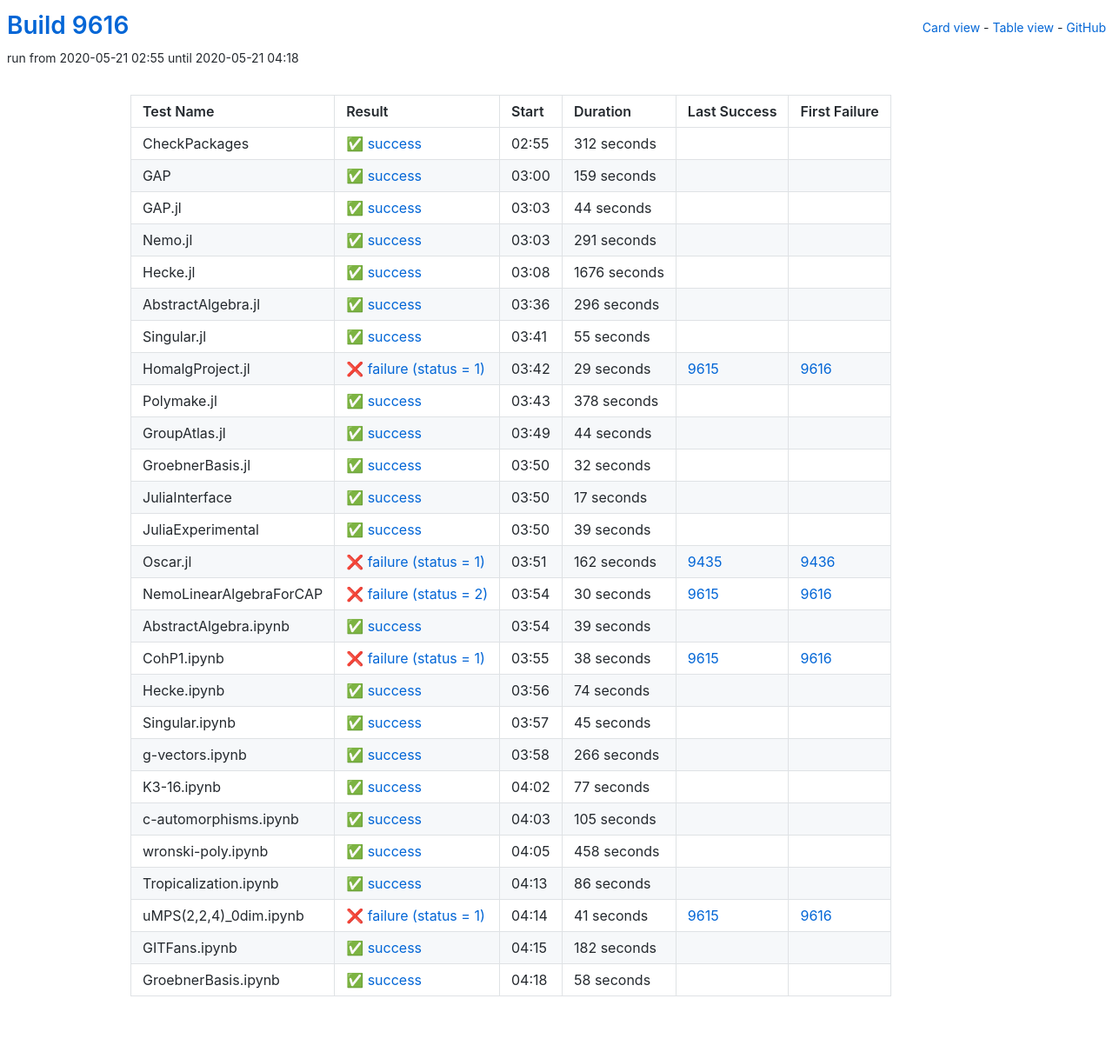
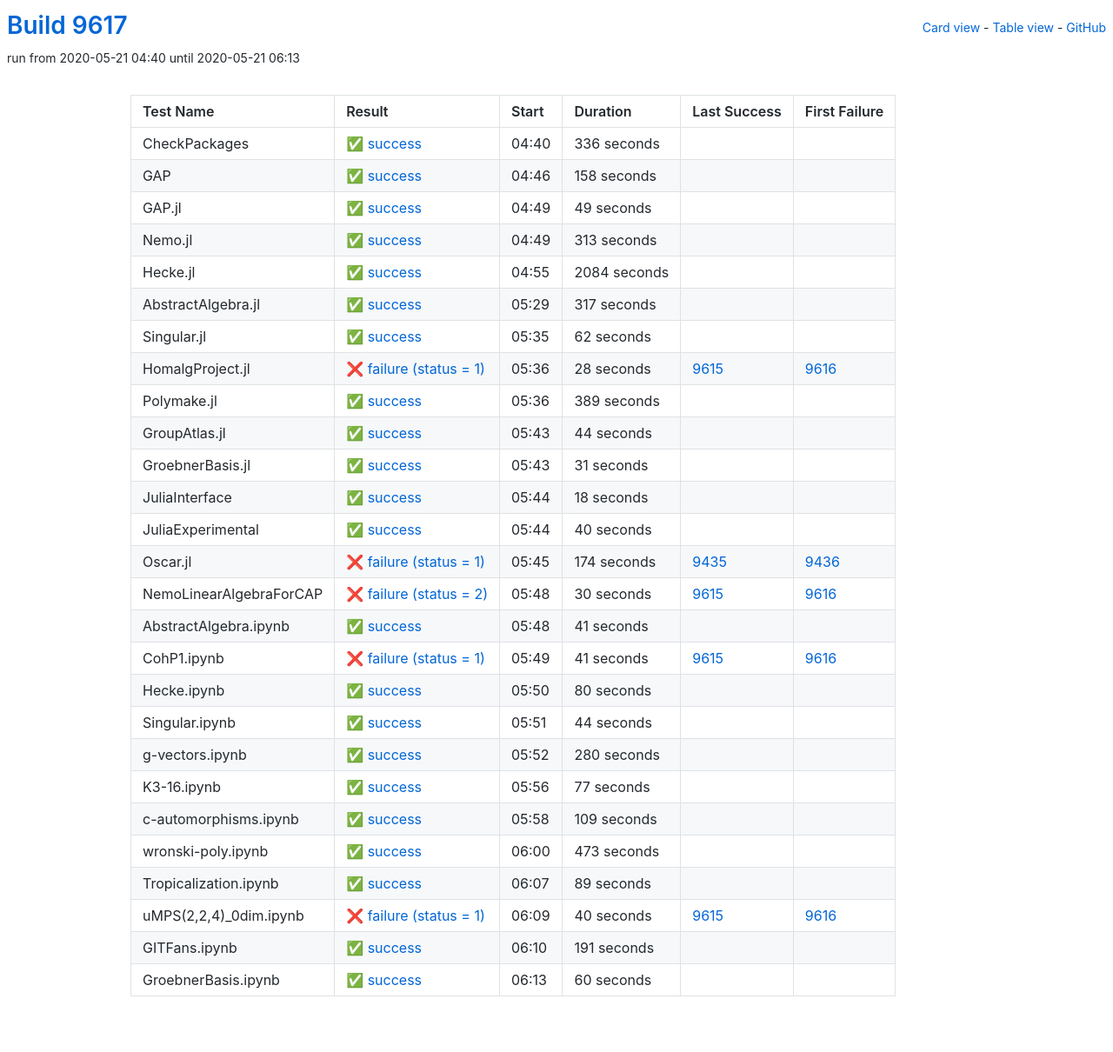
Before and after one commit to oscar-system/oscar-ci-status, a Jekyll site: the page built from table.html, in a window 1280 px wide. Shown: the whole page at 87% size. Built offline with Jekyll 4.4.1, drawn with Linux system fonts in a browser that asks for light colours.

Commit message:
Build 9617

```diff
--- a/_data/ci.yml
+++ b/_data/ci.yml
@@ -1,113 +1,113 @@
-build: 9616
-build_url: https://oscarci.mathematik.uni-kl.de/job/oscar/9616/
+build: 9617
+build_url: https://oscarci.mathematik.uni-kl.de/job/oscar/9617/
 job: oscar
 tests:
-- duration: 312
+- duration: 336
   exitcode: 0
   first_failure: false
   first_failure_url: null
   id: checkpackages
   last_success: false
   last_success_url: null
-  log: https://oscarci.mathematik.uni-kl.de/job/oscar/9616/artifact/logs/build-9616/CheckPackages.log
+  log: https://oscarci.mathematik.uni-kl.de/job/oscar/9617/artifact/logs/build-9617/CheckPackages.log
   name: CheckPackages
-  start: 2020-05-21 02:55
+  start: 2020-05-21 04:40
   status: success
   success: true
-- duration: 159
+- duration: 158
   exitcode: 0
   first_failure: false
   first_failure_url: null
   id: gap
   last_success: false
   last_success_url: null
-  log: https://oscarci.mathematik.uni-kl.de/job/oscar/9616/artifact/logs/build-9616/GAP.log
+  log: https://oscarci.mathematik.uni-kl.de/job/oscar/9617/artifact/logs/build-9617/GAP.log
   name: GAP
-  start: 2020-05-21 03:00
+  start: 2020-05-21 04:46
   status: success
   success: true
-- duration: 44
+- duration: 49
   exitcode: 0
   first_failure: false
   first_failure_url: null
   id: gap-jl
   last_success: false
   last_success_url: null
-  log: https://oscarci.mathematik.uni-kl.de/job/oscar/9616/artifact/logs/build-9616/GAP.jl.log
+  log: https://oscarci.mathematik.uni-kl.de/job/oscar/9617/artifact/logs/build-9617/GAP.jl.log
   name: GAP.jl
-  start: 2020-05-21 03:03
+  start: 2020-05-21 04:49
   status: success
   success: true
-- duration: 291
+- duration: 313
   exitcode: 0
   first_failure: false
   first_failure_url: null
   id: nemo-jl
   last_success: false
   last_success_url: null
-  log: https://oscarci.mathematik.uni-kl.de/job/oscar/9616/artifact/logs/build-9616/Nemo.jl.log
+  log: https://oscarci.mathematik.uni-kl.de/job/oscar/9617/artifact/logs/build-9617/Nemo.jl.log
   name: Nemo.jl
-  start: 2020-05-21 03:03
+  start: 2020-05-21 04:49
   status: success
   success: true
-- duration: 1676
+- duration: 2084
   exitcode: 0
   first_failure: false
   first_failure_url: null
   id: hecke-jl
   last_success: false
   last_success_url: null
-  log: https://oscarci.mathematik.uni-kl.de/job/oscar/9616/artifact/logs/build-9616/Hecke.jl.log
+  log: https://oscarci.mathematik.uni-kl.de/job/oscar/9617/artifact/logs/build-9617/Hecke.jl.log
   name: Hecke.jl
-  start: 2020-05-21 03:08
+  start: 2020-05-21 04:55
   status: success
   success: true
-- duration: 296
+- duration: 317
   exitcode: 0
   first_failure: false
   first_failure_url: null
   id: abstractalgebra-jl
   last_success: false
   last_success_url: null
-  log: https://oscarci.mathematik.uni-kl.de/job/oscar/9616/artifact/logs/build-9616/AbstractAlgebra.jl.log
+  log: https://oscarci.mathematik.uni-kl.de/job/oscar/9617/artifact/logs/build-9617/AbstractAlgebra.jl.log
   name: AbstractAlgebra.jl
-  start: 2020-05-21 03:36
+  start: 2020-05-21 05:29
   status: success
   success: true
-- duration: 55
+- duration: 62
   exitcode: 0
   first_failure: false
   first_failure_url: null
   id: singular-jl
   last_success: false
   last_success_url: null
-  log: https://oscarci.mathematik.uni-kl.de/job/oscar/9616/artifact/logs/build-9616/Singular.jl.log
+  log: https://oscarci.mathematik.uni-kl.de/job/oscar/9617/artifact/logs/build-9617/Singular.jl.log
   name: Singular.jl
-  start: 2020-05-21 03:41
+  start: 2020-05-21 05:35
   status: success
   success: true
-- duration: 29
+- duration: 28
   exitcode: 1
   first_failure: 9616
   first_failure_url: https://oscarci.mathematik.uni-kl.de/job/oscar/9616/
   id: homalgproject-jl
   last_success: 9615
   last_success_url: https://oscarci.mathematik.uni-kl.de/job/oscar/9615/
-  log: https://oscarci.mathematik.uni-kl.de/job/oscar/9616/artifact/logs/build-9616/HomalgProject.jl.log
+  log: https://oscarci.mathematik.uni-kl.de/job/oscar/9617/artifact/logs/build-9617/HomalgProject.jl.log
   name: HomalgProject.jl
-  start: 2020-05-21 03:42
+  start: 2020-05-21 05:36
   status: failure
   success: false
-- duration: 378
+- duration: 389
   exitcode: 0
   first_failure: false
   first_failure_url: null
   id: polymake-jl
   last_success: false
   last_success_url: null
-  log: https://oscarci.mathematik.uni-kl.de/job/oscar/9616/artifact/logs/build-9616/Polymake.jl.log
+  log: https://oscarci.mathematik.uni-kl.de/job/oscar/9617/artifact/logs/build-9617/Polymake.jl.log
   name: Polymake.jl
-  start: 2020-05-21 03:43
+  start: 2020-05-21 05:36
   status: success
   success: true
 - duration: 44
@@ -117,57 +117,57 @@
   id: groupatlas-jl
   last_success: false
   last_success_url: null
-  log: https://oscarci.mathematik.uni-kl.de/job/oscar/9616/artifact/logs/build-9616/GroupAtlas.jl.log
+  log: https://oscarci.mathematik.uni-kl.de/job/oscar/9617/artifact/logs/build-9617/GroupAtlas.jl.log
   name: GroupAtlas.jl
-  start: 2020-05-21 03:49
+  start: 2020-05-21 05:43
   status: success
   success: true
-- duration: 32
+- duration: 31
   exitcode: 0
   first_failure: false
   first_failure_url: null
   id: groebnerbasis-jl
   last_success: false
   last_success_url: null
-  log: https://oscarci.mathematik.uni-kl.de/job/oscar/9616/artifact/logs/build-9616/GroebnerBasis.jl.log
+  log: https://oscarci.mathematik.uni-kl.de/job/oscar/9617/artifact/logs/build-9617/GroebnerBasis.jl.log
   name: GroebnerBasis.jl
-  start: 2020-05-21 03:50
+  start: 2020-05-21 05:43
   status: success
   success: true
-- duration: 17
+- duration: 18
   exitcode: 0
   first_failure: false
   first_failure_url: null
   id: juliainterface
   last_success: false
   last_success_url: null
-  log: https://oscarci.mathematik.uni-kl.de/job/oscar/9616/artifact/logs/build-9616/JuliaInterface.log
+  log: https://oscarci.mathematik.uni-kl.de/job/oscar/9617/artifact/logs/build-9617/JuliaInterface.log
   name: JuliaInterface
-  start: 2020-05-21 03:50
+  start: 2020-05-21 05:44
   status: success
   success: true
-- duration: 39
+- duration: 40
   exitcode: 0
   first_failure: false
   first_failure_url: null
   id: juliaexperimental
   last_success: false
   last_success_url: null
-  log: https://oscarci.mathematik.uni-kl.de/job/oscar/9616/artifact/logs/build-9616/JuliaExperimental.log
+  log: https://oscarci.mathematik.uni-kl.de/job/oscar/9617/artifact/logs/build-9617/JuliaExperimental.log
   name: JuliaExperimental
-  start: 2020-05-21 03:50
+  start: 2020-05-21 05:44
   status: success
   success: true
-- duration: 162
+- duration: 174
   exitcode: 1
   first_failure: 9436
   first_failure_url: https://oscarci.mathematik.uni-kl.de/job/oscar/9436/
   id: oscar-jl
   last_success: 9435
   last_success_url: https://oscarci.mathematik.uni-kl.de/job/oscar/9435/
-  log: https://oscarci.mathematik.uni-kl.de/job/oscar/9616/artifact/logs/build-9616/Oscar.jl.log
+  log: https://oscarci.mathematik.uni-kl.de/job/oscar/9617/artifact/logs/build-9617/Oscar.jl.log
   name: Oscar.jl
-  start: 2020-05-21 03:51
+  start: 2020-05-21 05:45
   status: failure
   success: false
 - duration: 30
@@ -177,69 +177,69 @@
   id: nemolinearalgebraforcap
   last_success: 9615
   last_success_url: https://oscarci.mathematik.uni-kl.de/job/oscar/9615/
-  log: https://oscarci.mathematik.uni-kl.de/job/oscar/9616/artifact/logs/build-9616/NemoLinearAlgebraForCAP.log
+  log: https://oscarci.mathematik.uni-kl.de/job/oscar/9617/artifact/logs/build-9617/NemoLinearAlgebraForCAP.log
   name: NemoLinearAlgebraForCAP
-  start: 2020-05-21 03:54
+  start: 2020-05-21 05:48
   status: failure
   success: false
-- duration: 39
+- duration: 41
   exitcode: 0
   first_failure: false
   first_failure_url: null
   id: abstractalgebra-ipynb
   last_success: false
   last_success_url: null
-  log: https://oscarci.mathematik.uni-kl.de/job/oscar/9616/artifact/logs/build-9616/AbstractAlgebra.ipynb.log
+  log: https://oscarci.mathematik.uni-kl.de/job/oscar/9617/artifact/logs/build-9617/AbstractAlgebra.ipynb.log
   name: AbstractAlgebra.ipynb
-  start: 2020-05-21 03:54
+  start: 2020-05-21 05:48
   status: success
   success: true
-- duration: 38
+- duration: 41
   exitcode: 1
   first_failure: 9616
   first_failure_url: https://oscarci.mathematik.uni-kl.de/job/oscar/9616/
   id: cohp1-ipynb
   last_success: 9615
   last_success_url: https://oscarci.mathematik.uni-kl.de/job/oscar/9615/
-  log: https://oscarci.mathematik.uni-kl.de/job/oscar/9616/artifact/logs/build-9616/CohP1.ipynb.log
+  log: https://oscarci.mathematik.uni-kl.de/job/oscar/9617/artifact/logs/build-9617/CohP1.ipynb.log
   name: CohP1.ipynb
-  start: 2020-05-21 03:55
+  start: 2020-05-21 05:49
   status: failure
   success: false
-- duration: 74
+- duration: 80
   exitcode: 0
   first_failure: false
   first_failure_url: null
   id: hecke-ipynb
   last_success: false
   last_success_url: null
-  log: https://oscarci.mathematik.uni-kl.de/job/oscar/9616/artifact/logs/build-9616/Hecke.ipynb.log
+  log: https://oscarci.mathematik.uni-kl.de/job/oscar/9617/artifact/logs/build-9617/Hecke.ipynb.log
   name: Hecke.ipynb
-  start: 2020-05-21 03:56
+  start: 2020-05-21 05:50
   status: success
   success: true
-- duration: 45
+- duration: 44
   exitcode: 0
   first_failure: false
   first_failure_url: null
   id: singular-ipynb
   last_success: false
   last_success_url: null
-  log: https://oscarci.mathematik.uni-kl.de/job/oscar/9616/artifact/logs/build-9616/Singular.ipynb.log
+  log: https://oscarci.mathematik.uni-kl.de/job/oscar/9617/artifact/logs/build-9617/Singular.ipynb.log
   name: Singular.ipynb
-  start: 2020-05-21 03:57
+  start: 2020-05-21 05:51
   status: success
   success: true
-- duration: 266
+- duration: 280
   exitcode: 0
   first_failure: false
   first_failure_url: null
   id: g-vectors-ipynb
   last_success: false
   last_success_url: null
-  log: https://oscarci.mathematik.uni-kl.de/job/oscar/9616/artifact/logs/build-9616/g-vectors.ipynb.log
+  log: https://oscarci.mathematik.uni-kl.de/job/oscar/9617/artifact/logs/build-9617/g-vectors.ipynb.log
   name: g-vectors.ipynb
-  start: 2020-05-21 03:58
+  start: 2020-05-21 05:52
   status: success
   success: true
 - duration: 77
@@ -249,80 +249,80 @@
   id: k3-16-ipynb
   last_success: false
   last_success_url: null
-  log: https://oscarci.mathematik.uni-kl.de/job/oscar/9616/artifact/logs/build-9616/K3-16.ipynb.log
+  log: https://oscarci.mathematik.uni-kl.de/job/oscar/9617/artifact/logs/build-9617/K3-16.ipynb.log
   name: K3-16.ipynb
-  start: 2020-05-21 04:02
+  start: 2020-05-21 05:56
   status: success
   success: true
-- duration: 105
+- duration: 109
   exitcode: 0
   first_failure: false
   first_failure_url: null
   id: c-automorphisms-ipynb
   last_success: false
   last_success_url: null
-  log: https://oscarci.mathematik.uni-kl.de/job/oscar/9616/artifact/logs/build-9616/c-automorphisms.ipynb.log
+  log: https://oscarci.mathematik.uni-kl.de/job/oscar/9617/artifact/logs/build-9617/c-automorphisms.ipynb.log
   name: c-automorphisms.ipynb
-  start: 2020-05-21 04:03
+  start: 2020-05-21 05:58
   status: success
   success: true
-- duration: 458
+- duration: 473
   exitcode: 0
   first_failure: false
   first_failure_url: null
   id: wronski-poly-ipynb
   last_success: false
   last_success_url: null
-  log: https://oscarci.mathematik.uni-kl.de/job/oscar/9616/artifact/logs/build-9616/wronski-poly.ipynb.log
+  log: https://oscarci.mathematik.uni-kl.de/job/oscar/9617/artifact/logs/build-9617/wronski-poly.ipynb.log
   name: wronski-poly.ipynb
-  start: 2020-05-21 04:05
+  start: 2020-05-21 06:00
   status: success
   success: true
-- duration: 86
+- duration: 89
   exitcode: 0
   first_failure: false
   first_failure_url: null
   id: tropicalization-ipynb
   last_success: false
   last_success_url: null
-  log: https://oscarci.mathematik.uni-kl.de/job/oscar/9616/artifact/logs/build-9616/Tropicalization.ipynb.log
+  log: https://oscarci.mathematik.uni-kl.de/job/oscar/9617/artifact/logs/build-9617/Tropicalization.ipynb.log
   name: Tropicalization.ipynb
-  start: 2020-05-21 04:13
+  start: 2020-05-21 06:07
   status: success
   success: true
-- duration: 41
+- duration: 40
   exitcode: 1
   first_failure: 9616
   first_failure_url: https://oscarci.mathematik.uni-kl.de/job/oscar/9616/
   id: umps-2-2-4-0dim-ipynb
   last_success: 9615
   last_success_url: https://oscarci.mathematik.uni-kl.de/job/oscar/9615/
-  log: https://oscarci.mathematik.uni-kl.de/job/oscar/9616/artifact/logs/build-9616/uMPS-2-2-4-_0dim.ipynb.log
+  log: https://oscarci.mathematik.uni-kl.de/job/oscar/9617/artifact/logs/build-9617/uMPS-2-2-4-_0dim.ipynb.log
   name: uMPS(2,2,4)_0dim.ipynb
-  start: 2020-05-21 04:14
+  start: 2020-05-21 06:09
   status: failure
   success: false
-- duration: 182
+- duration: 191
   exitcode: 0
   first_failure: false
   first_failure_url: null
   id: gitfans-ipynb
   last_success: false
   last_success_url: null
-  log: https://oscarci.mathematik.uni-kl.de/job/oscar/9616/artifact/logs/build-9616/GITFans.ipynb.log
+  log: https://oscarci.mathematik.uni-kl.de/job/oscar/9617/artifact/logs/build-9617/GITFans.ipynb.log
   name: GITFans.ipynb
-  start: 2020-05-21 04:15
+  start: 2020-05-21 06:10
   status: success
   success: true
-- duration: 58
+- duration: 60
   exitcode: 0
   first_failure: false
   first_failure_url: null
   id: groebnerbasis-ipynb
   last_success: false
   last_success_url: null
-  log: https://oscarci.mathematik.uni-kl.de/job/oscar/9616/artifact/logs/build-9616/GroebnerBasis.ipynb.log
+  log: https://oscarci.mathematik.uni-kl.de/job/oscar/9617/artifact/logs/build-9617/GroebnerBasis.ipynb.log
   name: GroebnerBasis.ipynb
-  start: 2020-05-21 04:18
+  start: 2020-05-21 06:13
   status: success
   success: true
```
Also changed, not shown: README.md.
